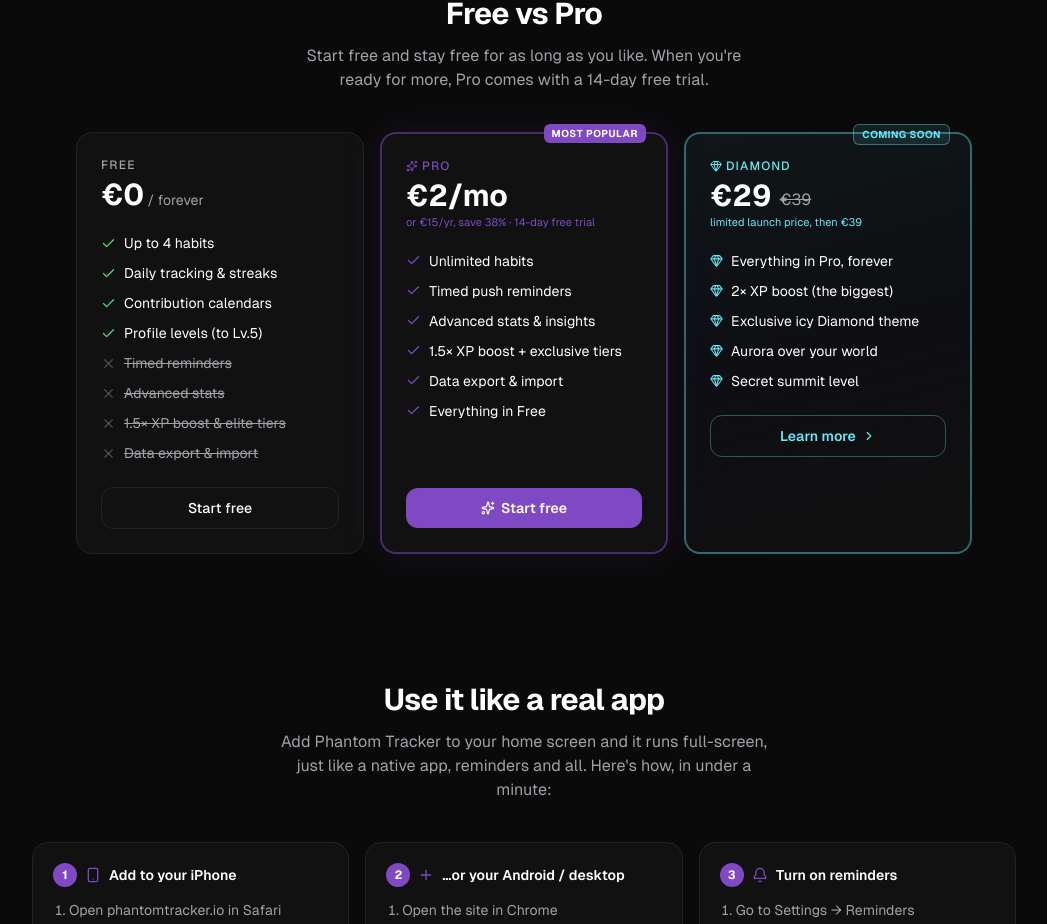
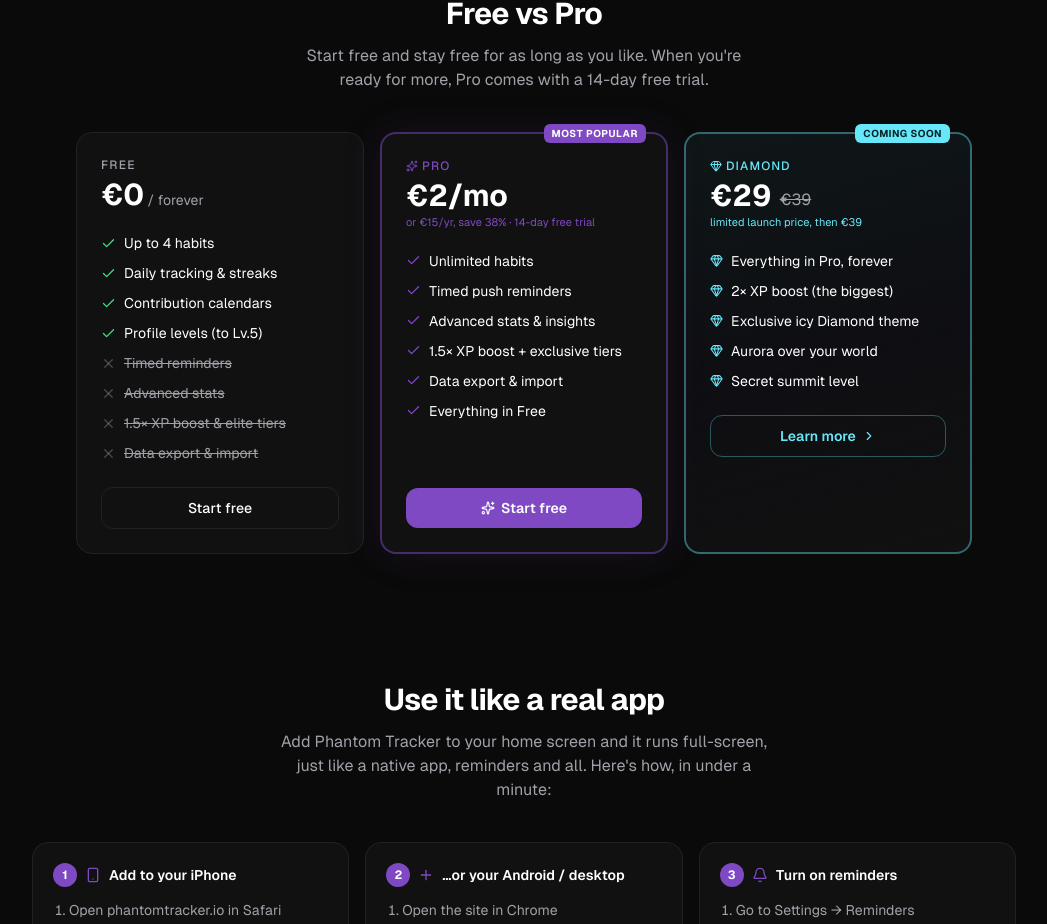
Before and after one commit to BenjaminGolya/phantom-tracker, a Next.js app: page / in a window 1280 px wide. Shown: the part 2638-3562 px from the top of the page, without its empty margins (116-1163 px from the left). Built offline with nearby package versions, Linux system fonts and the light colour scheme; no server answers.

Commit message:
develop: make Diamond "COMING SOON" badge readable
The badge used cyan text on a near-transparent cyan background (low contrast).
Switch to a solid cyan fill with dark text, matching the readable treatment of
the "MOST POPULAR" badge.

Co-Authored-By: Claude Opus 4.8 <noreply@anthropic.com>

```diff
--- a/components/landing/landing-page.tsx
+++ b/components/landing/landing-page.tsx
@@ -403,8 +403,8 @@ export function LandingPage() {
             style={{ borderColor: "#67e8f966", background: "linear-gradient(165deg,#67e8f90f,#818cf80a,#111)" }}
           >
             <span
-              className="absolute -top-2.5 right-5 text-[10px] font-bold tracking-wider px-2 py-0.5 rounded-md border"
-              style={{ background: "#67e8f91a", borderColor: "#67e8f966", color: "#67e8f9" }}
+              className="absolute -top-2.5 right-5 text-[10px] font-bold tracking-wider px-2 py-0.5 rounded-md"
+              style={{ background: "#67e8f9", color: "#06242b" }}
             >
               {t("lp.diamondSoon")}
             </span>
```
